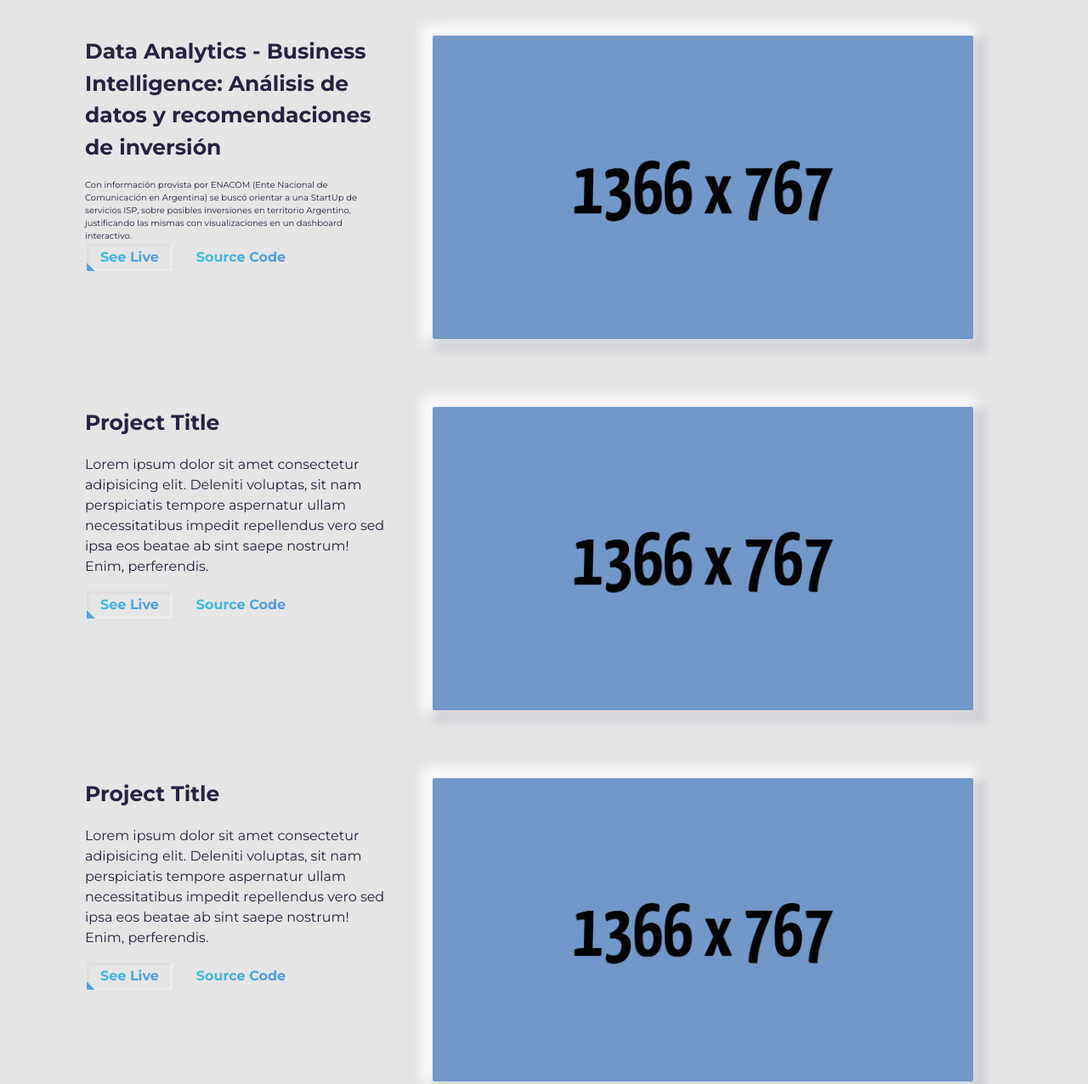
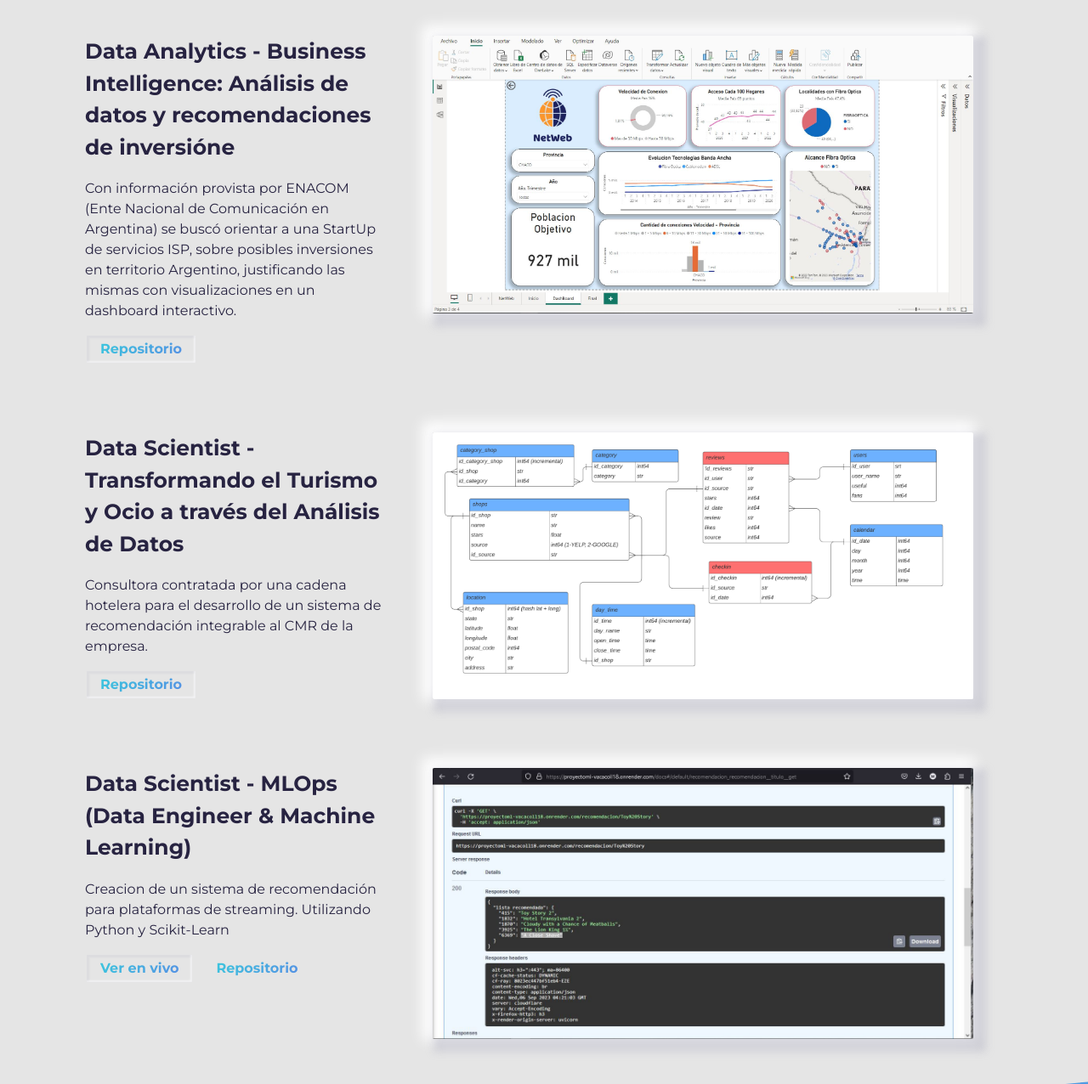
Before and after one commit to VacaColl18/vacacoll18.github.io, a plain HTML site: page index.html in a window 1280 px wide. Shown: the part 1686-2962 px from the top of the page at 85% size. Drawn offline with Linux system fonts and the light colour scheme.

Commit message:
Proyecto 2 - 3, contacto y Footer

```diff
--- a/index.html
+++ b/index.html
@@ -149,21 +149,20 @@ Have fun creating your portfolio on this template!!! -->
           <!-- Each .row is a project -->
           <article class="row">
             <div class="project-wrapper__text">
-              <h3 class="project-wrapper__text-title">Data Analytics - Business Intelligence: Análisis de datos y recomendaciones de inversión</h3>
-              Con información provista por ENACOM (Ente Nacional de Comunicación en Argentina)
-              se buscó orientar a una StartUp de servicios ISP, sobre posibles inversiones
-              en territorio Argentino, justificando las mismas con visualizaciones en un dashboard interactivo.
+              <h3 class="project-wrapper__text-title">Data Analytics - Business Intelligence: Análisis de datos y recomendaciones de inversióne</h3>
+              <p class="project-wrapper__text-info">
+                Con información provista por ENACOM (Ente Nacional de Comunicación
+                en Argentina) se buscó orientar a una StartUp de servicios ISP,
+                sobre posibles inversiones en territorio Argentino, justificando
+                las mismas con visualizaciones en un dashboard interactivo.
               </p>
               <div class="project-wrapper__text-btns">
                 <a
-                  href="#"
+                  href="https://github.com/VacaColl18/telecom-insight-analytics#readme"
                   target="_blank"
                   rel="noopener noreferrer"
                   class="cta-btn cta-btn--hero cta-btn--projects"
-                  >See Live</a
-                >
-                <a href="#" target="_blank" class="cta-btn text-color-main"
-                  >Source Code</a
+                  >Repositorio</a
                 >
               </div>
             </div>
@@ -172,7 +171,7 @@ Have fun creating your portfolio on this template!!! -->
               <a href="#" target="_blank" rel="noopener noreferrer">
                 <div class="thumbnail rounded">
                   <img
-                    src="./assets/project.png"
+                    src="./assets/PresentacionDA.jpg"
                     class="img-fluid"
                     alt="Project Image"
                     width="1366"
@@ -187,23 +186,17 @@ Have fun creating your portfolio on this template!!! -->
           <!-- Each .row is a project -->
           <article class="row">
             <div class="project-wrapper__text">
-              <h3 class="project-wrapper__text-title">Project Title</h3>
+              <h3 class="project-wrapper__text-title">Data Scientist - Transformando el Turismo y Ocio a través del Análisis de Datos</h3>
               <p class="project-wrapper__text-info">
-                Lorem ipsum dolor sit amet consectetur adipisicing elit.
-                Deleniti voluptas, sit nam perspiciatis tempore aspernatur ullam
-                necessitatibus impedit repellendus vero sed ipsa eos beatae ab
-                sint saepe nostrum! Enim, perferendis.
+                Consultora contratada por una cadena hotelera para el desarrollo de un sistema de recomendación integrable al CMR de la empresa.
               </p>
               <div class="project-wrapper__text-btns">
                 <a
-                  href="#"
+                  href="https://github.com/shdata12/data12-pf-google-yelp#readme"
                   target="_blank"
                   rel="noopener noreferrer"
                   class="cta-btn cta-btn--hero cta-btn--projects"
-                  >See Live</a
-                >
-                <a href="#" target="_blank" class="cta-btn text-color-main"
-                  >Source Code</a
+                  >Repositorio</a
                 >
               </div>
             </div>
@@ -212,7 +205,7 @@ Have fun creating your portfolio on this template!!! -->
               <a href="#" target="_blank" rel="noopener noreferrer">
                 <div class="thumbnail rounded">
                   <img
-                    src="./assets/project.png"
+                    src="./assets/diagrama.png"
                     class="img-fluid"
                     alt="Project Image"
                     width="1366"
@@ -227,23 +220,21 @@ Have fun creating your portfolio on this template!!! -->
           <!-- Each .row is a project -->
           <article class="row">
             <div class="project-wrapper__text">
-              <h3 class="project-wrapper__text-title">Project Title</h3>
+              <h3 class="project-wrapper__text-title">Data Scientist - MLOps (Data Engineer & Machine Learning)</h3>
               <p class="project-wrapper__text-info">
-                Lorem ipsum dolor sit amet consectetur adipisicing elit.
-                Deleniti voluptas, sit nam perspiciatis tempore aspernatur ullam
-                necessitatibus impedit repellendus vero sed ipsa eos beatae ab
-                sint saepe nostrum! Enim, perferendis.
+                Creacion de un sistema de recomendación para plataformas de streaming.
+                Utilizando Python y Scikit-Learn
               </p>
               <div class="project-wrapper__text-btns">
                 <a
-                  href="#"
+                  href="https://proyectoml-vacacoll18.onrender.com/docs#/"
                   target="_blank"
                   rel="noopener noreferrer"
                   class="cta-btn cta-btn--hero cta-btn--projects"
-                  >See Live</a
+                  >Ver en vivo</a
                 >
-                <a href="#" target="_blank" class="cta-btn text-color-main"
-                  >Source Code</a
+                <a href="https://github.com/VacaColl18/PI-ML#readme" target="_blank" class="cta-btn text-color-main"
+                  >Repositorio</a
                 >
               </div>
             </div>
@@ -252,7 +243,7 @@ Have fun creating your portfolio on this template!!! -->
               <a href="#" target="_blank" rel="noopener noreferrer">
                 <div class="thumbnail rounded">
                   <img
-                    src="./assets/project.png"
+                    src="./assets/recomendacion.jpg"
                     class="img-fluid"
                     alt="Project Image"
                     width="1366"
@@ -271,10 +262,10 @@ Have fun creating your portfolio on this template!!! -->
     <!-- Contact Section -->
     <section id="contact">
       <div class="container">
-        <h2 class="section-title">Contact</h2>
+        <h2 class="section-title">Contacto</h2>
         <div class="contact-wrapper">
-          <p class="contact-wrapper__text">[Put your call to action here]</p>
-          <a href="#" class="cta-btn cta-btn--resume">Call to Action</a>
+          <p class="contact-wrapper__text">¡Estoy emocionado de conectar contigo! Envíame un mensaje si tienes alguna pregunta o proyecto interesante en mente.</p>
+          <a href="https://wa.me/5492235620920" class="cta-btn cta-btn--resume">Contáctame</a>
         </div>
       </div>
     </section>
@@ -288,31 +279,7 @@ Have fun creating your portfolio on this template!!! -->
         </a>
         <div class="social-links">
           <a
-            href="#!"
-            target="_blank"
-            rel="noopener noreferrer"
-            aria-label="twitter"
-          >
-            <i class="fa-brands fa-twitter"></i>
-          </a>
-          <a
-            href="#!"
-            target="_blank"
-            rel="noopener noreferrer"
-            aria-label="instagram"
-          >
-            <i class="fa-brands fa-instagram"></i>
-          </a>
-          <a
-            href="#!"
-            target="_blank"
-            rel="noopener noreferrer"
-            aria-label="codepen"
-          >
-            <i class="fa-brands fa-codepen"></i>
-          </a>
-          <a
-            href="#!"
+            href="https://www.linkedin.com/in/mpvacacoll/"
             target="_blank"
             rel="noopener noreferrer"
             aria-label="linkedin"
@@ -320,7 +287,7 @@ Have fun creating your portfolio on this template!!! -->
             <i class="fa-brands fa-linkedin"></i>
           </a>
           <a
-            href="#!"
+            href="https://github.com/VacaColl18/VacaColl18#readme"
             target="_blank"
             rel="noopener noreferrer"
             aria-label="github"
```
Also changed, not shown: assets/PresentacionDA.jpg (added), assets/diagrama.png (added), assets/recomendacion.jpg (added).
